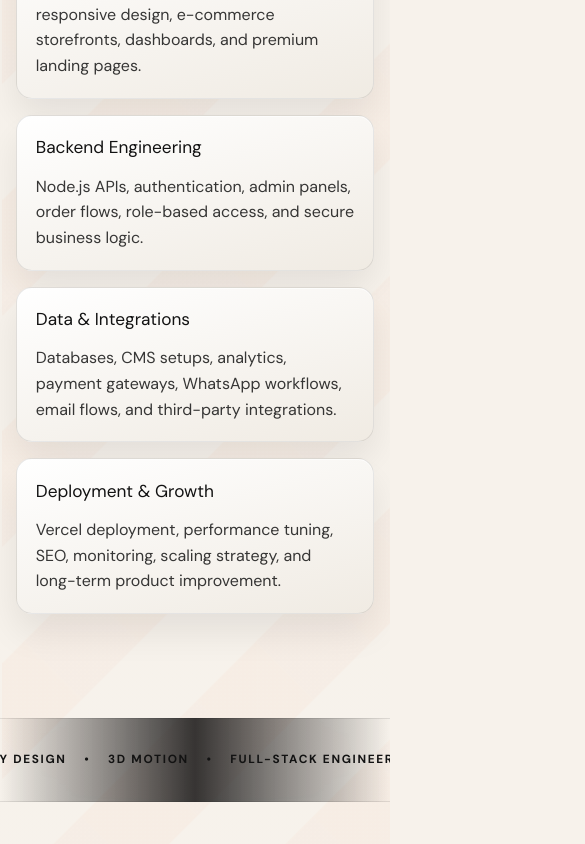
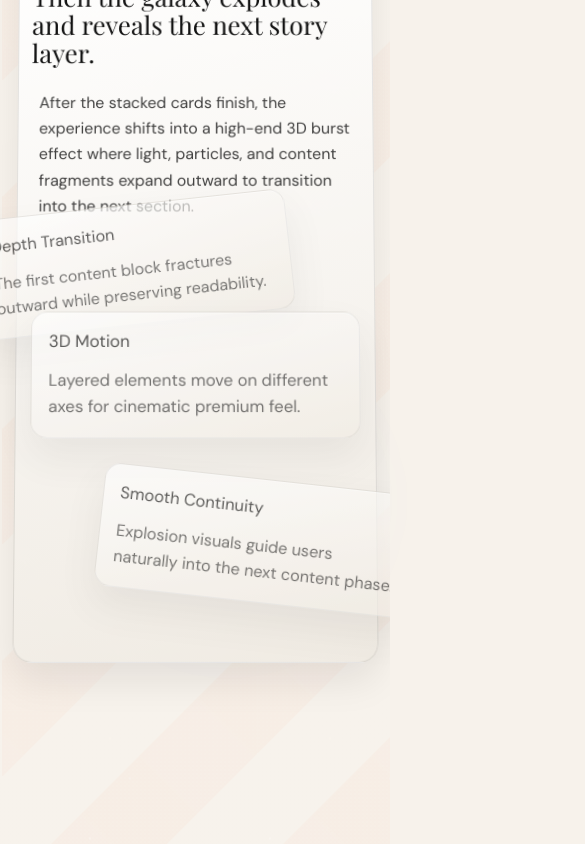
Before and after one commit to kellyworkos00-droid/potfolio, a Next.js app: page / in a window 390 px wide. Shown: the part 7623-8467 px from the top of the page, 585 px wide, since content can reach past the window. Built offline with nearby package versions, Linux system fonts and the light colour scheme; no server answers.

Commit message:
Implement true stacked scroll cards and phased galaxy burst transition

```diff
--- a/src/app/globals.css
+++ b/src/app/globals.css
@@ -12,6 +12,8 @@
   --scroll-progress: 0;
   --scroll-drift: 0px;
   --scroll-shift: 0px;
+  --stack-progress: 0;
+  --galaxy-progress: 0;
 }
 
 @theme inline {
@@ -115,6 +117,7 @@ a {
   z-index: 2;
   pointer-events: none;
   mix-blend-mode: screen;
+  opacity: calc(var(--galaxy-progress) * 1.1);
 }
 
 .galaxy-core,
@@ -127,25 +130,25 @@ a {
 }
 
 .galaxy-core {
-  width: calc(10rem + (var(--scroll-progress) * 16rem));
-  height: calc(10rem + (var(--scroll-progress) * 16rem));
+  width: calc(8rem + (var(--galaxy-progress) * 34rem));
+  height: calc(8rem + (var(--galaxy-progress) * 34rem));
   border-radius: 999px;
   background:
     radial-gradient(circle, #ff7a3a7a 0%, #ff7a3a2b 30%, #2fa7ff20 52%, transparent 74%);
-  filter: blur(calc(10px + (var(--scroll-progress) * 32px)));
-  opacity: calc(0.08 + (var(--scroll-progress) * 0.3));
+  filter: blur(calc(8px + (var(--galaxy-progress) * 44px)));
+  opacity: calc(var(--galaxy-progress) * 0.95);
 }
 
 .galaxy-ring {
-  width: calc(18rem + (var(--scroll-progress) * 38rem));
-  height: calc(18rem + (var(--scroll-progress) * 38rem));
+  width: calc(16rem + (var(--galaxy-progress) * 70rem));
+  height: calc(16rem + (var(--galaxy-progress) * 70rem));
   border-radius: 999px;
   border: 1px solid #ffffff1f;
   box-shadow:
     0 0 60px #ff7a3a24,
     inset 0 0 40px #2fa7ff14;
-  opacity: calc(0.12 + (var(--scroll-progress) * 0.35));
-  transform: translate(-50%, -50%) rotate(calc(var(--scroll-progress) * 330deg));
+  opacity: calc(var(--galaxy-progress) * 0.9);
+  transform: translate(-50%, -50%) rotate(calc(var(--galaxy-progress) * 660deg));
 }
 
 .galaxy-stars {
@@ -160,7 +163,7 @@ a {
     calc(var(--scroll-shift) * -0.6) calc(var(--scroll-shift) * 0.5),
     calc(var(--scroll-shift) * 0.35) calc(var(--scroll-shift) * -0.42),
     calc(var(--scroll-shift) * -0.25) calc(var(--scroll-shift) * 0.25);
-  opacity: calc(0.04 + (var(--scroll-progress) * 0.18));
+  opacity: calc(var(--galaxy-progress) * 0.6);
   animation: galaxyTwinkle 3.6s ease-in-out infinite;
 }
 
@@ -636,6 +639,7 @@ a {
   margin-top: 1.5rem;
   display: grid;
   gap: 1rem;
+  position: relative;
 }
 
 .mobile-scroll-card {
@@ -646,6 +650,22 @@ a {
   background: linear-gradient(165deg, #161616, #0d0d0d);
   box-shadow: 0 22px 45px #00000033, inset 0 1px 0 #ffffff0f;
   transition: transform 0.35s ease, box-shadow 0.35s ease;
+}
+
+.mobile-scroll-card:nth-child(1) {
+  z-index: 10;
+}
+
+.mobile-scroll-card:nth-child(2) {
+  z-index: 11;
+}
+
+.mobile-scroll-card:nth-child(3) {
+  z-index: 12;
+}
+
+.mobile-scroll-card:nth-child(4) {
+  z-index: 13;
 }
 
 .mobile-scroll-card span {
@@ -675,6 +695,78 @@ a {
 .mobile-scroll-card:hover {
   transform: translateY(-4px) rotateX(1deg);
   box-shadow: 0 30px 56px #2fa7ff1a;
+}
+
+.galaxy-breakout {
+  min-height: 190vh;
+  margin-top: 2rem;
+}
+
+.galaxy-breakout-stage {
+  position: sticky;
+  top: 12vh;
+  padding: 1.3rem;
+  border: 1px solid var(--line);
+  border-radius: 1.2rem;
+  background: linear-gradient(165deg, #161616f0, #0b0b0bf2);
+  box-shadow: 0 26px 50px #00000048, inset 0 1px 0 #ffffff12;
+  transform: perspective(1000px) rotateX(calc(var(--galaxy-progress) * 6deg));
+}
+
+.galaxy-breakout-stage h2 {
+  margin: 0.65rem 0 0;
+  font-family: var(--font-playfair), serif;
+  font-size: clamp(1.55rem, 5vw, 2.8rem);
+  line-height: 1.1;
+  transform: scale(calc(1 + (var(--galaxy-progress) * 0.1))) translateY(calc(var(--galaxy-progress) * -20px));
+}
+
+.galaxy-breakout-stage > p {
+  margin-top: 1rem;
+  line-height: 1.65;
+  opacity: calc(0.9 - (var(--galaxy-progress) * 0.2));
+}
+
+.galaxy-burst-grid {
+  display: grid;
+  grid-template-columns: repeat(3, minmax(0, 1fr));
+  gap: 1rem;
+  margin-top: 1.25rem;
+}
+
+.burst-shard {
+  border: 1px solid var(--line);
+  border-radius: 1rem;
+  padding: 1rem;
+  background: linear-gradient(165deg, #121212, #0b0b0b);
+  box-shadow: 0 16px 34px #0000003a, inset 0 1px 0 #ffffff10;
+  transition: transform 0.35s ease;
+}
+
+.burst-shard h3 {
+  margin: 0;
+  font-size: 1.02rem;
+}
+
+.burst-shard p {
+  margin: 0.7rem 0 0;
+  line-height: 1.6;
+  opacity: 0.84;
+}
+
+.burst-shard:nth-child(1) {
+  transform: translate3d(calc(var(--galaxy-progress) * -120px), calc(var(--galaxy-progress) * -70px), 0) rotate(calc(var(--galaxy-progress) * -12deg));
+  opacity: calc(1 - (var(--galaxy-progress) * 0.65));
+}
+
+.burst-shard:nth-child(2) {
+  transform: translate3d(0, calc(var(--galaxy-progress) * -120px), 0) scale(calc(1 + (var(--galaxy-progress) * 0.08)));
+  opacity: calc(1 - (var(--galaxy-progress) * 0.6));
+}
+
+.burst-shard:nth-child(3) {
+  transform: translate3d(calc(var(--galaxy-progress) * 120px), calc(var(--galaxy-progress) * -70px), 0) rotate(calc(var(--galaxy-progress) * 12deg));
+  opacity: calc(1 - (var(--galaxy-progress) * 0.65));
 }
 
 .about-premium-copy,
@@ -1296,6 +1388,12 @@ html:not([data-theme]) .stack-card {
   box-shadow: 0 18px 36px #00000014, inset 0 1px 0 #ffffffb3;
 }
 
+html:not([data-theme]) .galaxy-breakout-stage,
+html:not([data-theme]) .burst-shard {
+  background: linear-gradient(165deg, #ffffff, #f0ebe3);
+  box-shadow: 0 18px 36px #00000014, inset 0 1px 0 #ffffffb3;
+}
+
 @keyframes crawl {
   from {
     transform: translateX(0%);
@@ -1407,10 +1505,10 @@ html:not([data-theme]) .stack-card {
 @keyframes galaxyTwinkle {
   0%,
   100% {
-    opacity: calc(0.04 + (var(--scroll-progress) * 0.18));
+    opacity: calc(var(--galaxy-progress) * 0.58);
   }
   50% {
-    opacity: calc(0.08 + (var(--scroll-progress) * 0.24));
+    opacity: calc(var(--galaxy-progress) * 0.75);
   }
 }
 
@@ -1423,6 +1521,7 @@ html:not([data-theme]) .stack-card {
   .project-grid,
   .image-band,
   .case-study,
+  .galaxy-burst-grid,
   .trust-stats-grid,
   .testimonials-grid,
   .mobile-cards {
@@ -1510,47 +1609,50 @@ html:not([data-theme]) .stack-card {
   }
 
   .mobile-scroll-stack {
-    padding-bottom: 8rem;
+    padding-bottom: 10rem;
+    min-height: 260vh;
   }
 
   .mobile-scroll-card {
     position: sticky;
-    top: 17vh;
-    margin-bottom: 26vh;
+    top: 14vh;
+    margin-bottom: 22vh;
     backdrop-filter: blur(8px);
+    transform: none;
   }
 
   .mobile-scroll-card:nth-child(1) {
-    z-index: 10;
-    transform: translateY(calc(var(--scroll-drift) * 0.2));
+    transform: translateY(calc(var(--stack-progress) * -16px));
   }
 
   .mobile-scroll-card:nth-child(2) {
-    z-index: 11;
-    top: 18.5vh;
-    transform: translateY(calc(var(--scroll-drift) * 0.3));
+    transform: translateY(calc(var(--stack-progress) * -26px));
   }
 
   .mobile-scroll-card:nth-child(3) {
-    z-index: 12;
-    top: 20vh;
-    transform: translateY(calc(var(--scroll-drift) * 0.4));
+    transform: translateY(calc(var(--stack-progress) * -36px));
   }
 
   .mobile-scroll-card:nth-child(4) {
-    z-index: 13;
-    top: 21.5vh;
-    transform: translateY(calc(var(--scroll-drift) * 0.5));
+    transform: translateY(calc(var(--stack-progress) * -48px));
   }
 
   .galaxy-core {
-    width: calc(11rem + (var(--scroll-progress) * 20rem));
-    height: calc(11rem + (var(--scroll-progress) * 20rem));
+    width: calc(11rem + (var(--galaxy-progress) * 32rem));
+    height: calc(11rem + (var(--galaxy-progress) * 32rem));
   }
 
   .galaxy-ring {
-    width: calc(20rem + (var(--scroll-progress) * 45rem));
-    height: calc(20rem + (var(--scroll-progress) * 45rem));
+    width: calc(20rem + (var(--galaxy-progress) * 70rem));
+    height: calc(20rem + (var(--galaxy-progress) * 70rem));
+  }
+
+  .galaxy-breakout {
+    min-height: 210vh;
+  }
+
+  .galaxy-breakout-stage {
+    top: 11vh;
   }
 
   .portrait-accent {
--- a/src/app/page.tsx
+++ b/src/app/page.tsx
@@ -391,6 +391,33 @@ export default function Home() {
         </ScrollAnimationWrapper>
 
         <ScrollAnimationWrapper>
+          <section className="galaxy-breakout wrapper" aria-labelledby="galaxy-breakout-title">
+            <div className="galaxy-breakout-stage">
+              <p className="eyebrow">Phase Two</p>
+              <h2 id="galaxy-breakout-title">Then the galaxy explodes and reveals the next story layer.</h2>
+              <p>
+                After the stacked cards finish, the experience shifts into a high-end 3D burst effect where light, particles, and content fragments expand outward to transition into the next section.
+              </p>
+
+              <div className="galaxy-burst-grid">
+                <article className="burst-shard">
+                  <h3>Depth Transition</h3>
+                  <p>The first content block fractures outward while preserving readability.</p>
+                </article>
+                <article className="burst-shard">
+                  <h3>3D Motion</h3>
+                  <p>Layered elements move on different axes for cinematic premium feel.</p>
+                </article>
+                <article className="burst-shard">
+                  <h3>Smooth Continuity</h3>
+                  <p>Explosion visuals guide users naturally into the next content phase.</p>
+                </article>
+              </div>
+            </div>
+          </section>
+        </ScrollAnimationWrapper>
+
+        <ScrollAnimationWrapper>
           <section className="fullstack wrapper" aria-labelledby="fullstack-title">
             <div className="fullstack-heading">
               <p className="eyebrow">Full-Stack Capability</p>
--- a/src/components/ScrollDepthScene.tsx
+++ b/src/components/ScrollDepthScene.tsx
@@ -1,6 +1,23 @@
 'use client';
 
 import { useEffect } from 'react';
+
+const clamp = (value: number, min: number, max: number) =>
+  Math.min(Math.max(value, min), max);
+
+const getSectionProgress = (selector: string) => {
+  const section = document.querySelector<HTMLElement>(selector);
+  if (!section) {
+    return 0;
+  }
+
+  const rect = section.getBoundingClientRect();
+  const viewport = window.innerHeight;
+  const total = rect.height + viewport;
+  const traveled = viewport - rect.top;
+
+  return clamp(traveled / Math.max(total, 1), 0, 1);
+};
 
 export function ScrollDepthScene() {
   useEffect(() => {
@@ -11,10 +28,14 @@ export function ScrollDepthScene() {
       const maxScroll = Math.max(document.body.scrollHeight - window.innerHeight, 1);
       const progress = Math.min(scrollTop / maxScroll, 1);
       const drift = Math.sin(scrollTop / 280) * 12;
+      const stackProgress = getSectionProgress('.mobile-scroll-experience');
+      const galaxyProgress = getSectionProgress('.galaxy-breakout');
 
       document.documentElement.style.setProperty('--scroll-progress', progress.toFixed(4));
       document.documentElement.style.setProperty('--scroll-drift', `${drift.toFixed(2)}px`);
       document.documentElement.style.setProperty('--scroll-shift', `${(progress * 180).toFixed(2)}px`);
+      document.documentElement.style.setProperty('--stack-progress', stackProgress.toFixed(4));
+      document.documentElement.style.setProperty('--galaxy-progress', galaxyProgress.toFixed(4));
 
       ticking = false;
     };
```
